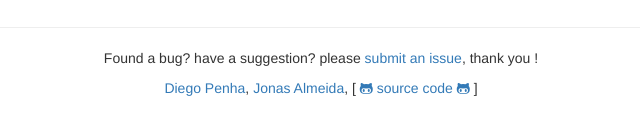
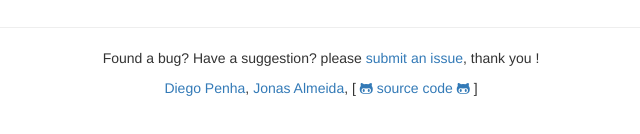
Before and after one commit to ibl/VCFr, a plain HTML site: page index.html in a window 1280 px wide. Shown: the part 760-894 px from the top of the page, 319-959 px from the left. Drawn offline with Linux system fonts and the light colour scheme; a script that the page names is missing.

Commit message:
fix typo to force jekkyl to update

```diff
--- a/index.html
+++ b/index.html
@@ -81,7 +81,7 @@
 		</div>
 		<div id="issues" class="row">
 		<hr>
-		<p>Found a bug? have a suggestion? please <a href="https://github.com/ibl/VCFr/issues/new" target="blank_">submit an issue</a>, thank you !</p>
+		<p>Found a bug? Have a suggestion? please <a href="https://github.com/ibl/VCFr/issues/new" target="blank_">submit an issue</a>, thank you !</p>
 		<p><a href="https://github.com/diegopenhanut" target="blank_">Diego Penha</a>, <a href="https://github.com/jonasalmeida" target="blank_">Jonas Almeida</a>, [<a href="https://github.com/ibl/VCFr" target="blank_"> <i class="fa fa-github-alt" aria-hidden="true"></i> source code <i class="fa fa-github-alt" aria-hidden="true"></i> </a>]
 		</div>
 
```
